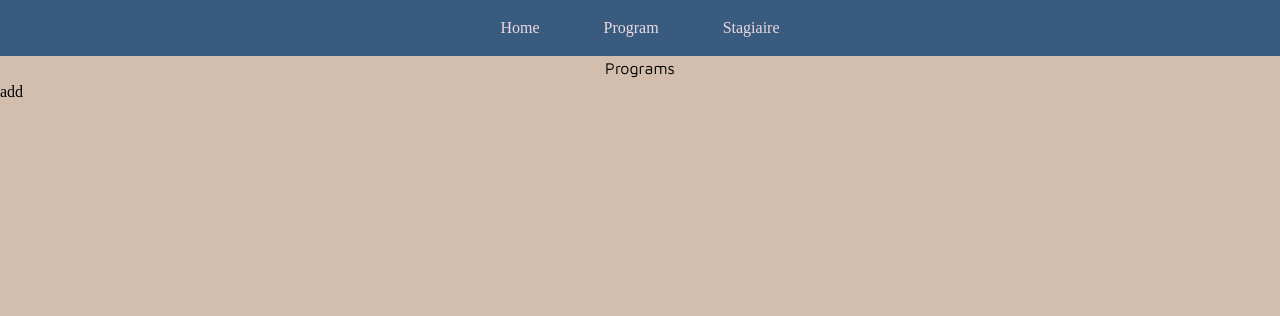
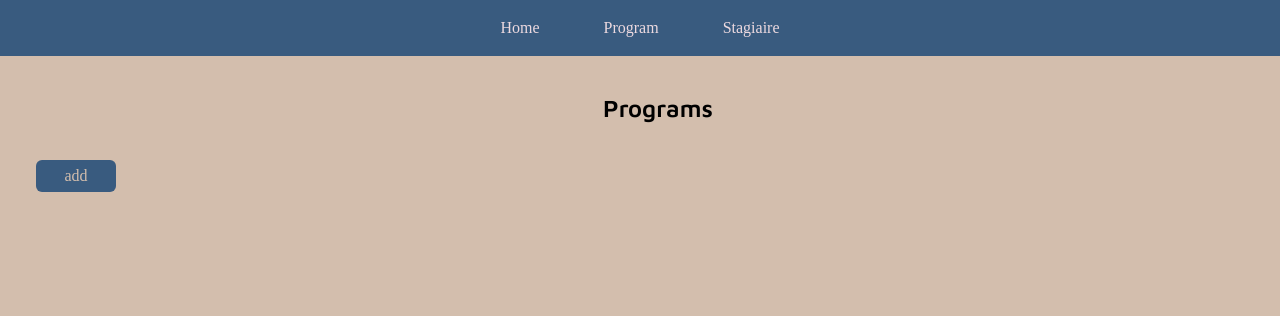
Before and after one commit to x0-3/SessionForm, a Symfony app: template templates/program/index.html.twig in a window 1280 px wide. Shown: the top 316 px of the page. Run offline with Twig, Linux system fonts and the light colour scheme; the template is opened without the code that fills it, so the values that code supplies are empty; some libraries are stand-ins or nearby versions; some web fonts are replaced.

Commit message:
program page styled

```diff
--- a/templates/home/index.html.twig
+++ b/templates/home/index.html.twig
@@ -14,7 +14,7 @@
             <a class="p-2 rounded-md ml-6" href="{{path('add_program')}}">add Program</a>
         </div>
 
-        <div class="flex flex-wrap justify-center justify-evenly">
+        <div class="flex flex-wrap justify-evenly">
             {% for session in sessions %}
 
                 <div id="session" class="flex rounded-md p-3 h-36 w-72">
--- a/templates/program/detailProgram.html.twig
+++ b/templates/program/detailProgram.html.twig
@@ -9,7 +9,7 @@
 <a href="{{path('delete_category', {'id': category.id})}}">delete</a>
 
 
-<a href="{{path('add_module')}}">add</a>
+<a href="{{path('add_module')}}">add modules</a>
 {% for module in category.modules %}
 
     <p>{{module}} <br></p>
--- a/templates/program/index.html.twig
+++ b/templates/program/index.html.twig
@@ -3,15 +3,28 @@
 {% block title %}Hello ProgramController!{% endblock %}
 
 {% block body %}
-<h1 class="text-center">Programs</h1>
 
-<a href="{{path('add_category')}}">add</a>
+<section class="ml-9">
 
-{% for category in categories %}
+    <h1 class="text-center text-2xl font-semibold my-9">Programs</h1>
 
-    <a href="{{path('detail_module', {'id': category.id})}}">{{ category.name }} </a>
+    <div class="flex my-9" id="add_button">
+
+        <a class="p-1 w-20 rounded-md text-center mb-2.5" href="{{path('add_category')}}">add</a>
+    </div>
 
 
-{% endfor %}
+    <div class="flex flex-wrap justify-start">
+        {% for category in categories %}
+
+            <div id="session" class="flex justify-center items-center flex-col rounded-md h-36 w-72  mr-14 mb-14">
+
+                <a href="{{path('detail_module', {'id': category.id})}}">{{ category.name }} </a>
+            </div>
+
+        {% endfor %}
+    </div>
+
+</section>
 
 {% endblock %}
```
Also changed, not shown: templates/session/detailSession.html.twig (+21 -7 lines), templates/stagiaire/index.html.twig (+13 -5 lines).
